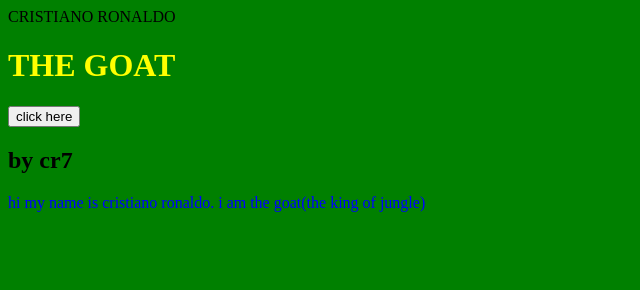
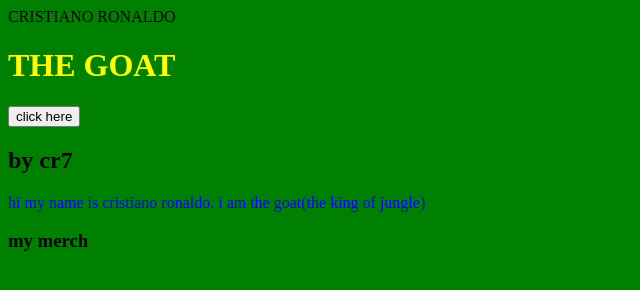
Before and after one commit to ahmedytbest/ahmedytbest, a plain HTML site: page index.html in a window 1280 px wide. Shown: the whole page, without its empty margins (0-640 px from the left). Drawn offline with Linux system fonts and the light colour scheme.

Commit message:
Update index.html

```diff
--- a/index.html
+++ b/index.html
@@ -13,6 +13,9 @@
     hi my name is cristiano ronaldo.
     i am the goat(the king of jungle)
   </p>
+  <a style='color:red href='https://www.instagram.com'>
+    <h3>my merch</h3>
+  </a>
 </body>
 
 
```
